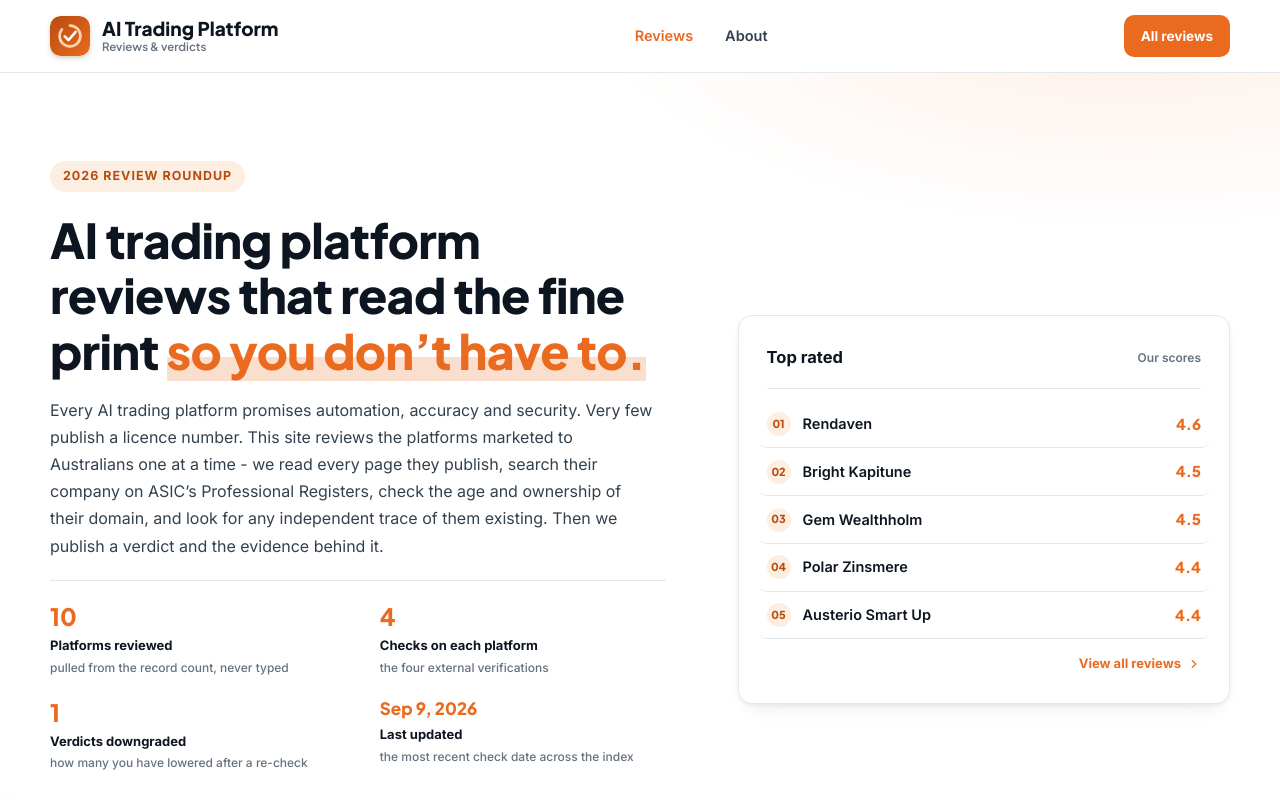
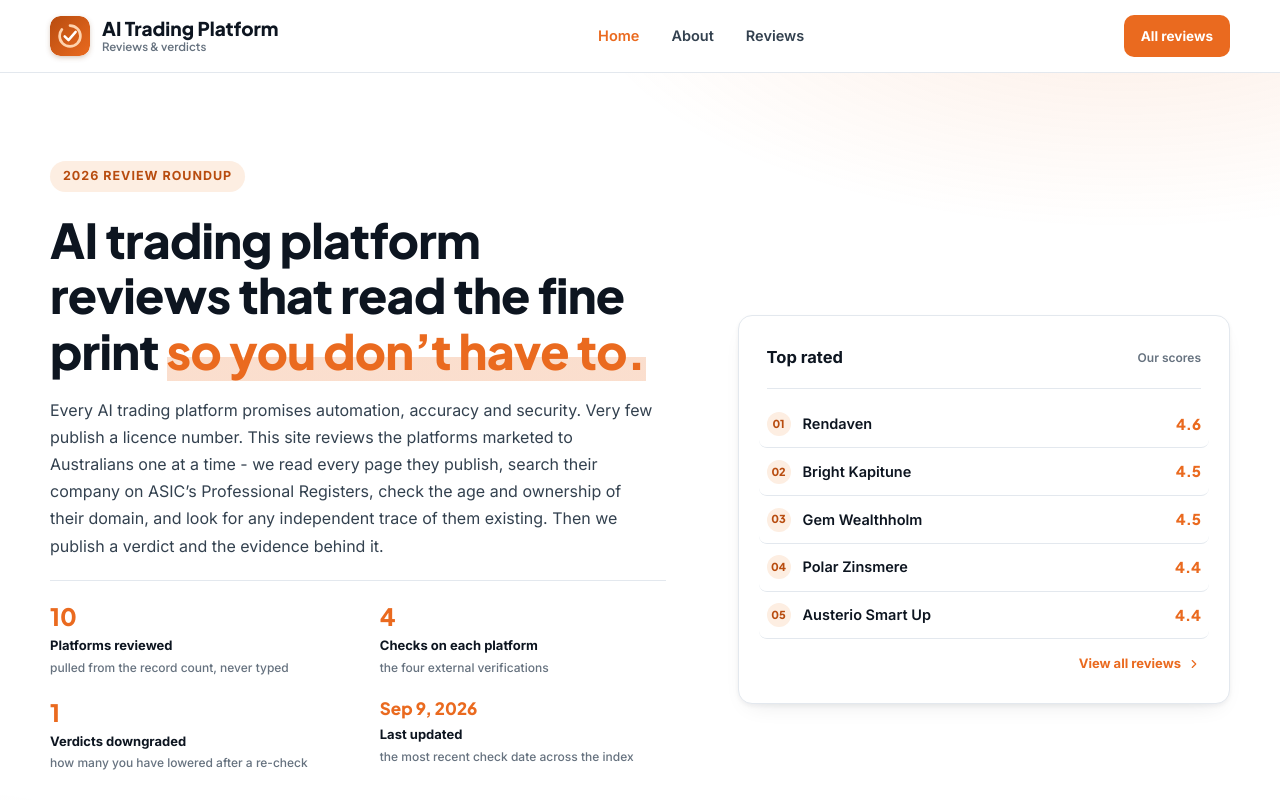
Before and after one commit to ZeeTech-Pvt-Ltd/AI-trading-platform, a React (Vite) app: page / in a window 1280 px wide. Shown: the top 800 px of the page. Built offline with nearby package versions, Linux system fonts and the light colour scheme.

Commit message:
menu updated

```diff
--- a/src/components/Header.jsx
+++ b/src/components/Header.jsx
@@ -1,8 +1,29 @@
-import { Link, NavLink } from 'react-router-dom'
+import { Link, useLocation } from 'react-router-dom'
 import { NAV_LINKS } from '../data/site.js'
 import LogoMark from './LogoMark.jsx'
 
+// Manual active state: NavLink treats /#reviews as "/", which would highlight
+// the Reviews link on every page. Reviews is active only when the visitor is
+// looking at the reviews section or a review article.
+function isReviewsActive(pathname, hash) {
+  if (pathname === '/' && hash === '#reviews') return true
+  return (
+    pathname.startsWith('/review/') ||
+    pathname.startsWith('/trading/') ||
+    pathname.startsWith('/page/')
+  )
+}
+
 export default function Header() {
+  const { pathname, hash } = useLocation()
+
+  const linkActive = (link) => {
+    if (link.to === '/') return pathname === '/' && hash !== '#reviews'
+    if (link.to === '/about') return pathname === '/about'
+    if (link.to === '/#reviews') return isReviewsActive(pathname, hash)
+    return false
+  }
+
   return (
     <header className="header">
       <div className="container">
@@ -18,9 +39,9 @@ export default function Header() {
           <ul className="header__links">
             {NAV_LINKS.map((link) => (
               <li key={link.label}>
-                <NavLink to={link.to} end={link.to === '/'}>
+                <Link to={link.to} className={linkActive(link) ? 'active' : ''}>
                   {link.label}
-                </NavLink>
+                </Link>
               </li>
             ))}
           </ul>
--- a/src/data/site.js
+++ b/src/data/site.js
@@ -12,8 +12,9 @@ export const SITE = {
 }
 
 export const NAV_LINKS = [
+  { label: 'Home', to: '/' },
+  { label: 'About', to: '/about' },
   { label: 'Reviews', to: '/#reviews' },
-  { label: 'About', to: '/about' },
 ]
 
 // The five dimensions behind every scorecard.
```
Also changed, not shown: screenshots/article-desktop.png, screenshots/home-desktop.png.
